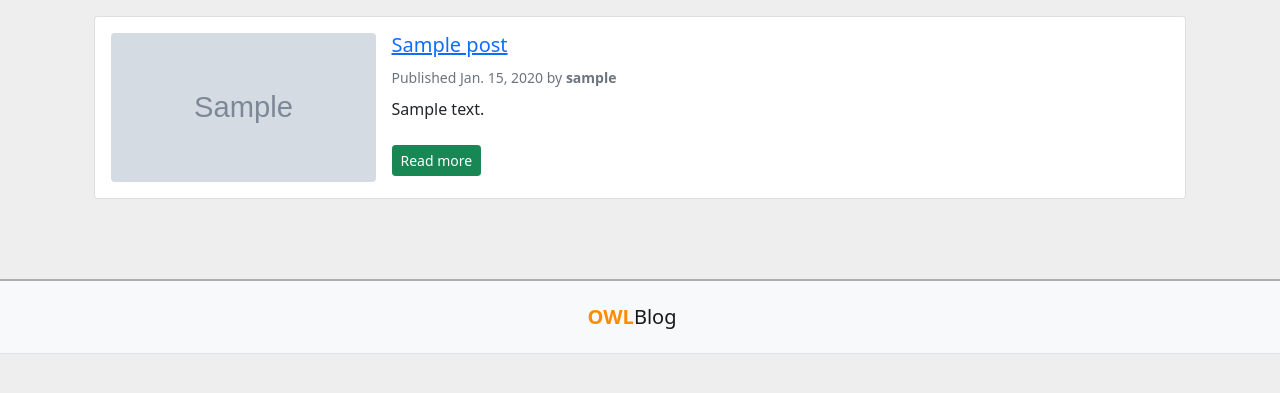
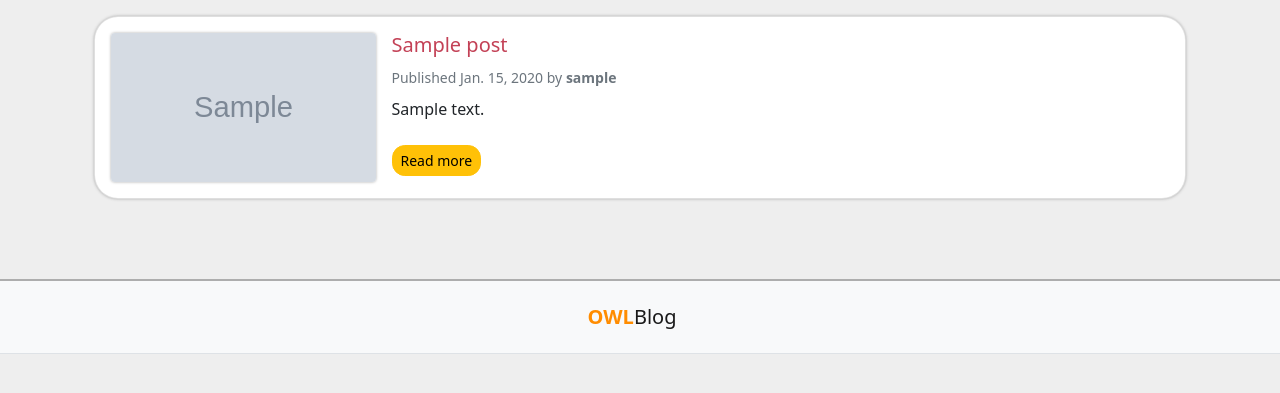
Before and after one commit to ZainabSabry/Django-Blog, a Django app: page /category/1/ in a window 1280 px wide. Shown: the part 62-455 px from the top of the page. Run offline with Django 3.2, Linux system fonts and the light colour scheme; tables that the repository leaves empty hold one stand-in row (values such as "Sample post"); grey boxes marked "Sample" are stand-in pictures; some libraries are stand-ins or nearby versions.

Commit message:
further improvement of design

```diff
--- a/templates/category/all_posts.html
+++ b/templates/category/all_posts.html
@@ -10,20 +10,20 @@
     {% if tag %}
         <h2 class="mb-3">Posts tagged with "{{ tag.name }}"</h2>
     {% endif %}
-<div class="container">
+<div class="container" >
     {% for post in posts %}
-    <div class="card mb-3">
+    <div class="card mb-3" style="box-shadow: darkgray 0 0.1px 3px; border-radius: 1.5rem;">
         <div class="card-body">
             <div class="row g-0">
                 <div class="col-md-3">
-                    <div class="ratio ratio-16x9">
-                        <img src="{{post.image.url}}" class="rounded" alt="{{post.title}}" style="object-fit: cover;">
+                    <div class="ratio ratio-16x9" style="border-radius: 1.5rem;">
+                        <img src="{{post.image.url}}" class="rounded" alt="{{post.title}}" style="object-fit: cover; box-shadow: darkgray 0 0.1px 3px; ">
                     </div>
                 </div>
                 <div class="col-md-7 ps-md-3 pt-3 pt-md-0 d-flex flex-column">
 
                         <h2 class="card-title h5">
-                                <a href="{% url 'postDetails' post.id %}">
+                                <a href="{% url 'postDetails' post.id %}" style="text-decoration: none; color: #c34156;">
                                 {{ post.title }}
                                 </a>
                         </h2>
@@ -37,7 +37,7 @@
                         <p class="card-text  py-2">{{ post.content|safe|striptags|truncatechars:150 }}</p>
 
                         <div>
-                            <a href="{% url 'postDetails' post.id %}" class="btn btn-success btn-sm">Read more</a>
+                            <a href="{% url 'postDetails' post.id %}" class="btn btn-warning btn-sm" style="border-radius: 0.8rem;">Read more</a>
                         </div>
 
                 </div>
--- a/templates/category/post_details.html
+++ b/templates/category/post_details.html
@@ -46,7 +46,7 @@
             <form method="post" action="">
                 {% csrf_token %}
                 {{ comment_form.as_p }}
-                <button type="submit" class="btn btn-primary">Comment</button>
+                <button type="submit" class="btn btn-danger" style="border-radius: 1rem;">Comment</button>
             </form>
 
         {% else %}
--- a/templates/landing_page/sidebar.html
+++ b/templates/landing_page/sidebar.html
@@ -15,19 +15,18 @@
       <li class="list-group-item d-flex justify-content-between align-items-start">
         <div class="ms-2 me-auto" >
           <div class="fw-bold">
-            <a href="{% url 'allPosts' categ.id %}" class="btn btn-warning" style="text-decoration: none;">{{ categ.category }}</a>
+            <a href="{% url 'allPosts' categ.id %}" class="btn btn-warning" style="text-decoration: none;border-radius: 1rem;">{{ categ.category }}</a>
           </div>
         </div>
         {% if categ.is_subscribed %}
-        {{ categ.is_subscribed }}
         <form method="post" action="">{% csrf_token %}
-                    <button type="submit" href="{% url 'subscribe' categ.id %}" class="btn btn-danger" style="margin-right: 2rem;">UnSubscribe</button>
+                    <button type="submit" href="{% url 'subscribe' categ.id %}" class="btn btn-danger" style="margin-right: 2rem; border-radius: 1rem;">UnSubscribe</button>
         <!-- <button class="badge bg-primary rounded-pill">Subscribe</button> --></form>
         {% else %}
-        {{ categ.is_subscribed }}
+
         <!-- <button class="badge bg-primary rounded-pill">UnSubscribe</button>
          --><form method="post" action="">{% csrf_token %}
-                    <button type="submit" href="{% url 'subscribe' categ.id %}" class="btn btn-danger" style="margin-right: 2rem;">Subscribe</button>
+                    <button type="submit" href="{% url 'subscribe' categ.id %}" class="btn btn-danger" style="margin-right: 2rem; border-radius: 1rem;">Subscribe</button>
                   </form>
         {% endif %}
       </li>
```
